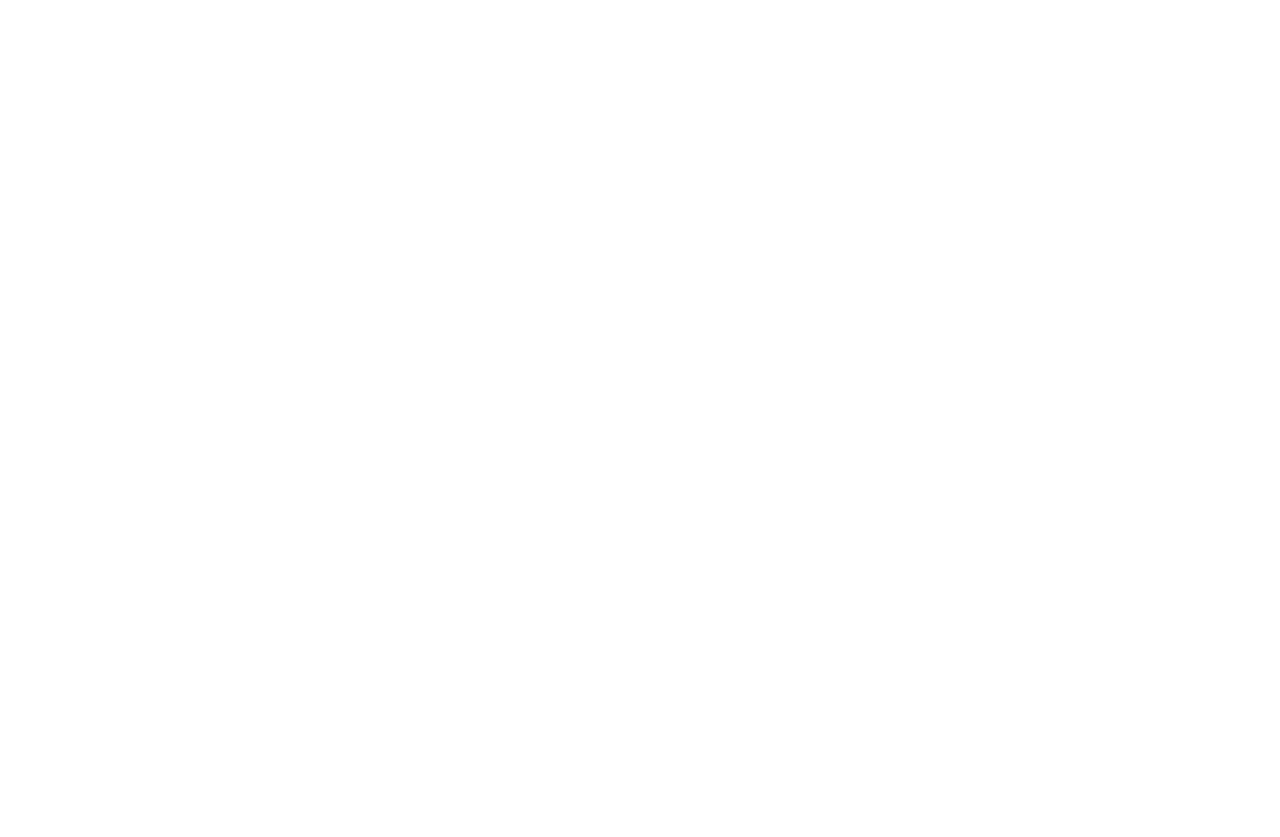
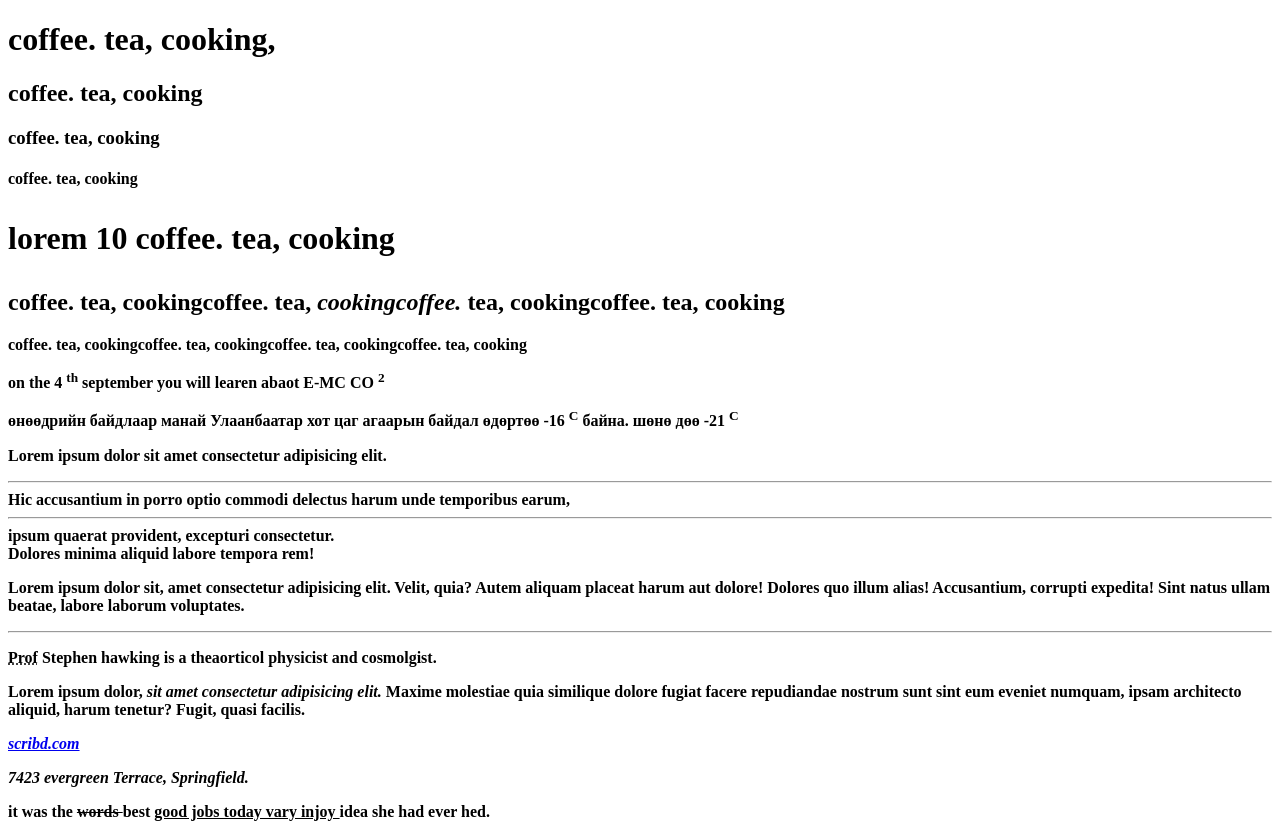
Before and after one commit to Purvee526/todo-list-vanilla, a plain HTML site: page index.html in a window 1280 px wide. Before the commit the page ends 800 px from the top, so only its background shows below. Drawn offline with Linux system fonts and the light colour scheme.

Commit message:
20260212

```diff
--- a/index.html
+++ b/index.html
@@ -1,11 +1,49 @@
 <!DOCTYPE html>
 <html lang="en">
+
 <head>
     <meta charset="UTF-8">
     <meta name="viewport" content="width=device-width, initial-scale=1.0">
-    <title>Todo list</title>
+    <title> 202602Todo list</title>
 </head>
+
 <body>
+    <h1>coffee. tea, cooking,</h1>
+    <h2> coffee. tea, cooking </h2>
+    <h3> coffee. tea, cooking</h3>
+    <h4>coffee. tea, cooking</h4>
+    <h1><b>
+            <p> lorem 10 coffee. tea, cooking</p>
+    </h1>
+    <h2> coffee. tea, cookingcoffee. tea, <i>cookingcoffee.</i> tea, cookingcoffee. tea, <b>cooking</b></h2>
+    <p> coffee. tea, cookingcoffee. tea, cookingcoffee. tea, cookingcoffee. tea, cooking </p>
+
+    <p>on the 4 <sup>th</sup> september you will learen abaot E-MC CO <sup>2</sup></p>
+    <p> өнөөдрийн байдлаар манай Улаанбаатар хот цаг агаарын байдал өдөртөө -16 <sup>C</sup> байна. шөнө дөө -21
+        <sup>C</sup></p>
+<p> Lorem ipsum dolor sit amet consectetur adipisicing elit. <hr>  Hic accusantium in porro optio commodi delectus harum unde temporibus earum,
+     <hr>  ipsum quaerat provident, excepturi consectetur. <br>  Dolores minima aliquid labore tempora rem!</p>
+
+<p> Lorem ipsum dolor sit, amet consectetur adipisicing elit. Velit, quia? Autem aliquam placeat harum aut dolore! Dolores quo illum alias! Accusantium, corrupti expedita! Sint natus ullam beatae, labore laborum voluptates. <hr></p>
+<p> <abbr title="professor"> Prof</abbr> Stephen hawking is a theaorticol physicist and cosmolgist.</p>
+<p> Lorem ipsum dolor, <cite>sit amet consectetur adipisicing elit. </cite> Maxime molestiae quia similique dolore fugiat facere repudiandae nostrum sunt sint eum eveniet numquam, ipsam architecto aliquid, harum tenetur? Fugit, quasi facilis.</p>
+
+<address>
+    <p> <a href="scribd.com">scribd.com</a></p>
+    <p> 7423 evergreen Terrace, Springfield.</p>
+</address>
+
+<p> it was the <del> words </del> best <ins> good jobs today vary injoy </ins> idea she had ever hed.</p>
+
+
+
+
+
+
+
+
+
 
 </body>
+
 </html>
```
